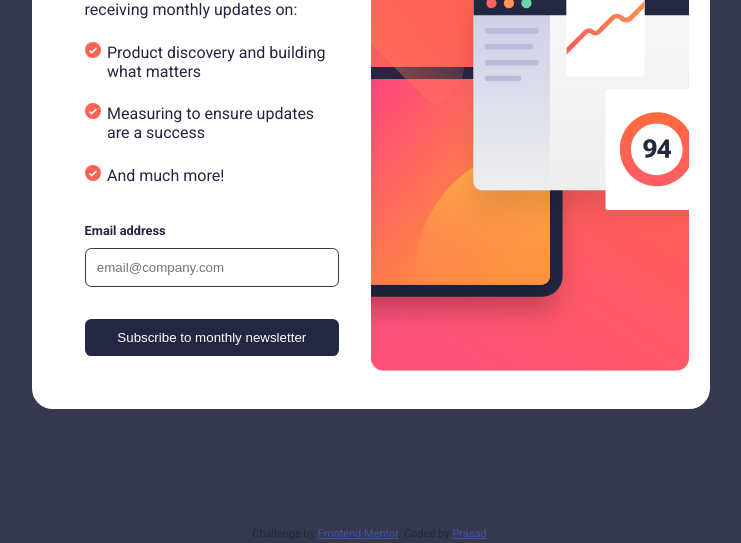
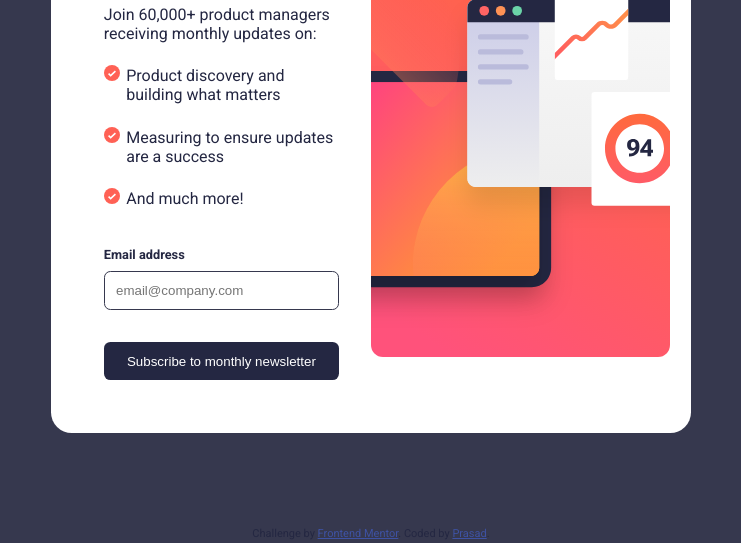
Before and after one commit to Mbibhuprasad/Newsletter-sign-up-form-with-success-message, a plain HTML site: page index.html in a window 1280 px wide. Shown: the part 257-800 px from the top of the page, without its empty margins (269-1010 px from the left). Drawn offline with Linux system fonts and the light colour scheme; a web font is replaced by a local one.

Commit message:
Update index.css

```diff
--- a/index.css
+++ b/index.css
@@ -29,7 +29,7 @@ main {
 }
 
 #container {
-    width: 53%;
+    width: 50%;
     display: flex;
     padding: 1.3rem;
     border-radius: 1.3rem;
```
